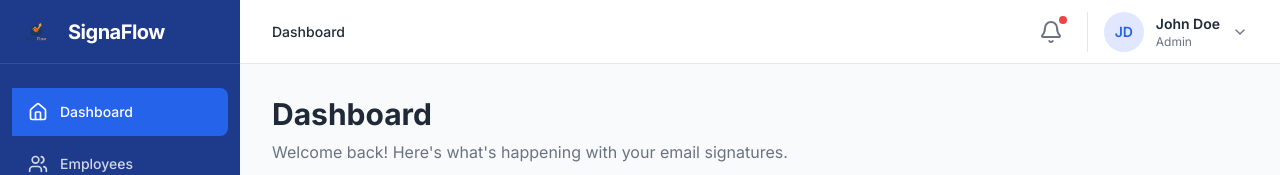
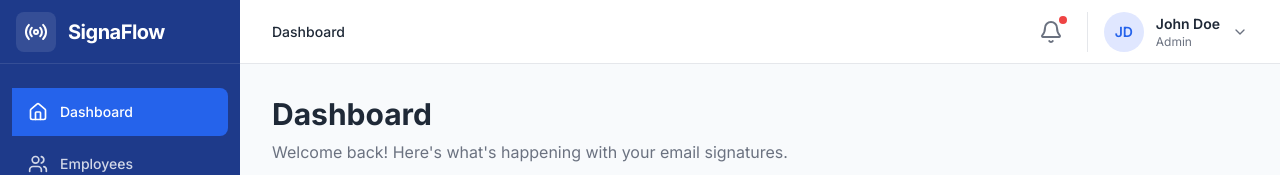
Before and after one commit to aethrox/signaflow, a React (Vite) app: page / in a window 1280 px wide. Shown: the top 175 px of the page. Built offline with nearby package versions, Linux system fonts and the light colour scheme.

Commit message:
Updated Sidebar.tsx

```diff
--- a/components/Sidebar.tsx
+++ b/components/Sidebar.tsx
@@ -1,4 +1,4 @@
-import { Home, Users, Layout, Megaphone, Settings, X } from 'lucide-react';
+import { Home, Users, Layout, Megaphone, Settings, X, Radio } from 'lucide-react';
 
 interface SidebarProps {
   currentPage: string;
@@ -31,11 +31,9 @@ export function Sidebar({ currentPage, onNavigate, isOpen, onClose }: SidebarPro
       >
         <div className="h-16 flex items-center justify-between px-4 border-b border-white/10">
           <div className="flex items-center gap-3">
-            <img
-              src="/signaflow_logo.png"
-              alt="SignaFlow"
-              className="h-10 w-10 object-contain"
-            />
+            <div className="h-10 w-10 rounded-lg bg-white/10 flex items-center justify-center">
+              <Radio className="text-white" size={24} />
+            </div>
             <h1 className="text-white text-xl font-bold tracking-tight">SignaFlow</h1>
           </div>
           <button
```
